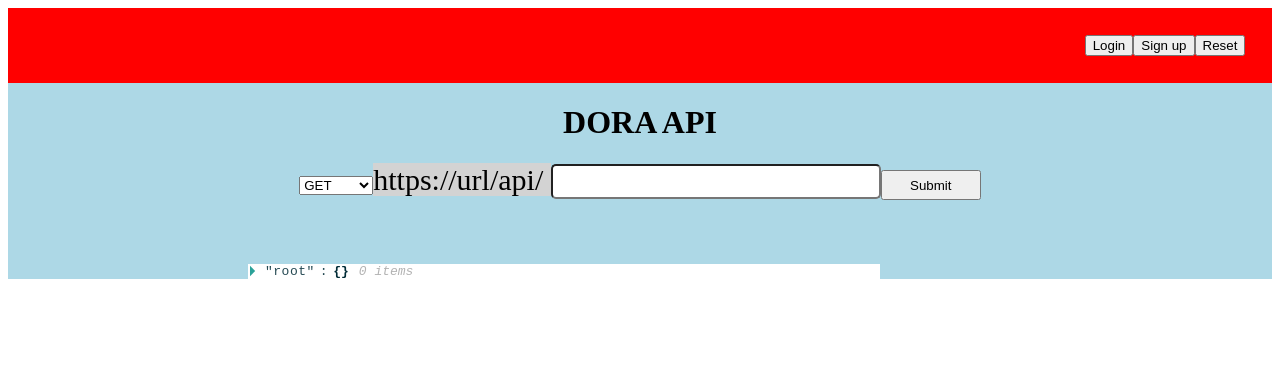
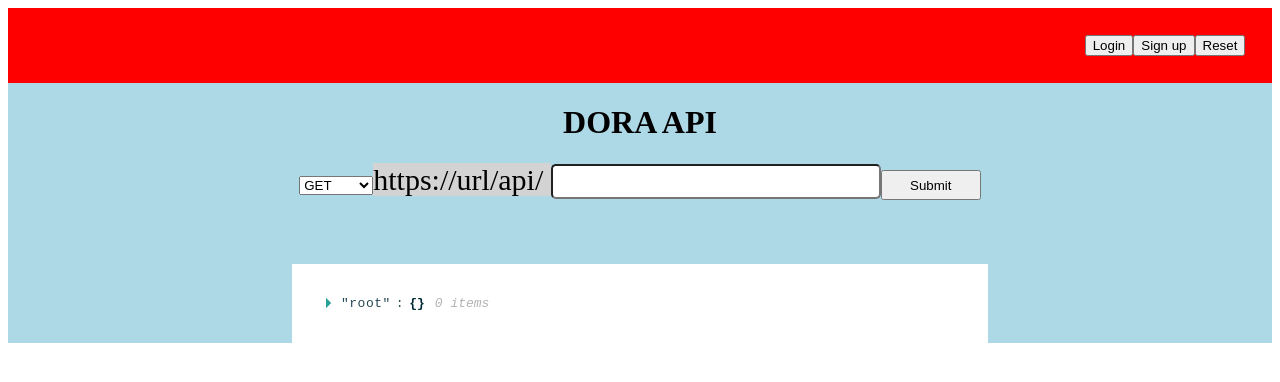
Before and after one commit to FumiKimura/ccp2-sprint.solo-api, a React (Create React App) app in the folder src-frontend/: page / in a window 1280 px wide. Shown: the top 382 px of the page. Built offline with nearby package versions, Linux system fonts and the light colour scheme.

Commit message:
Fixed positioning for css

```diff
--- a/src-frontend/src/App.css
+++ b/src-frontend/src/App.css
@@ -19,9 +19,12 @@
 }
 
 .jsonViewContainer {
-    margin:4em 15em 0 15em;
-    border-color: black 1px solid;
+    margin: 4em auto;
+    padding: 2em;
+    width: 50%;
     background-color: white;
-    width: 50%;
+}
+
+.jsonViewContainerChild {
     text-align: left;
 }
--- a/src-frontend/src/App.tsx
+++ b/src-frontend/src/App.tsx
@@ -74,7 +74,9 @@ function App() {
         <input className="submitBtn" type="submit"></input>
       </form>
       <div className="jsonViewContainer">
-        <ReactJson src={json} onEdit={onEdit} onAdd={onAdd} onDelete={onDelete}></ReactJson>
+        <div className="jsonViewContainerChild">
+          <ReactJson src={json} onEdit={onEdit} onAdd={onAdd} onDelete={onDelete}></ReactJson>
+        </div>
       </div>
     </div>
   );
```
